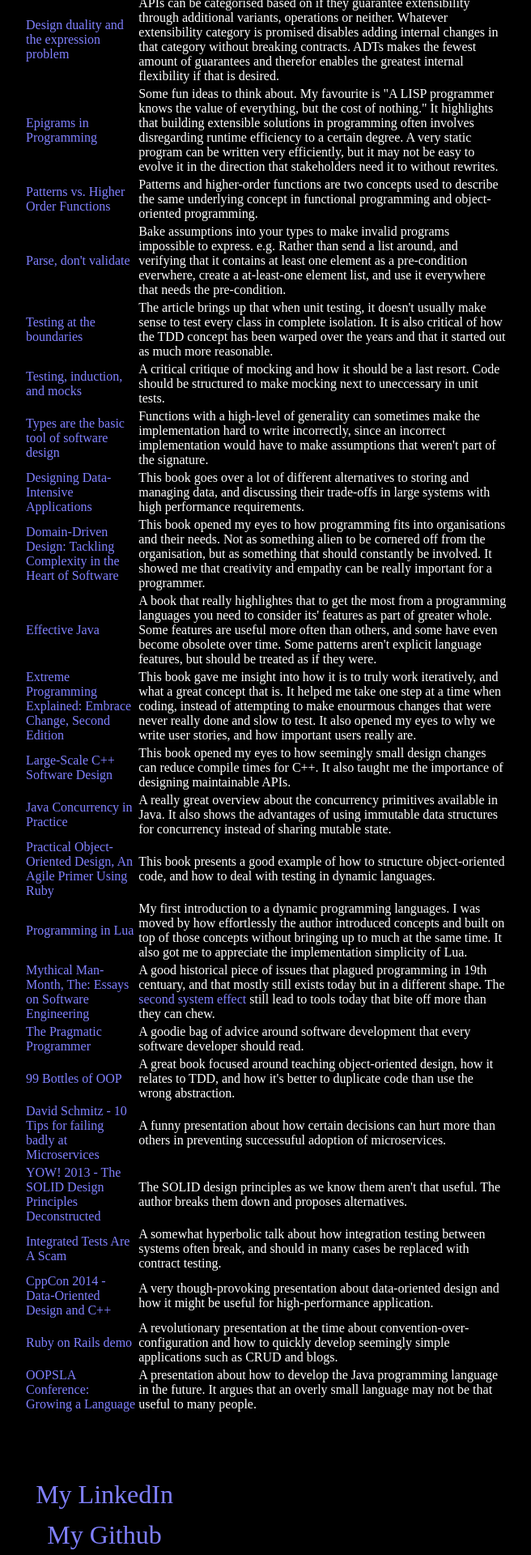
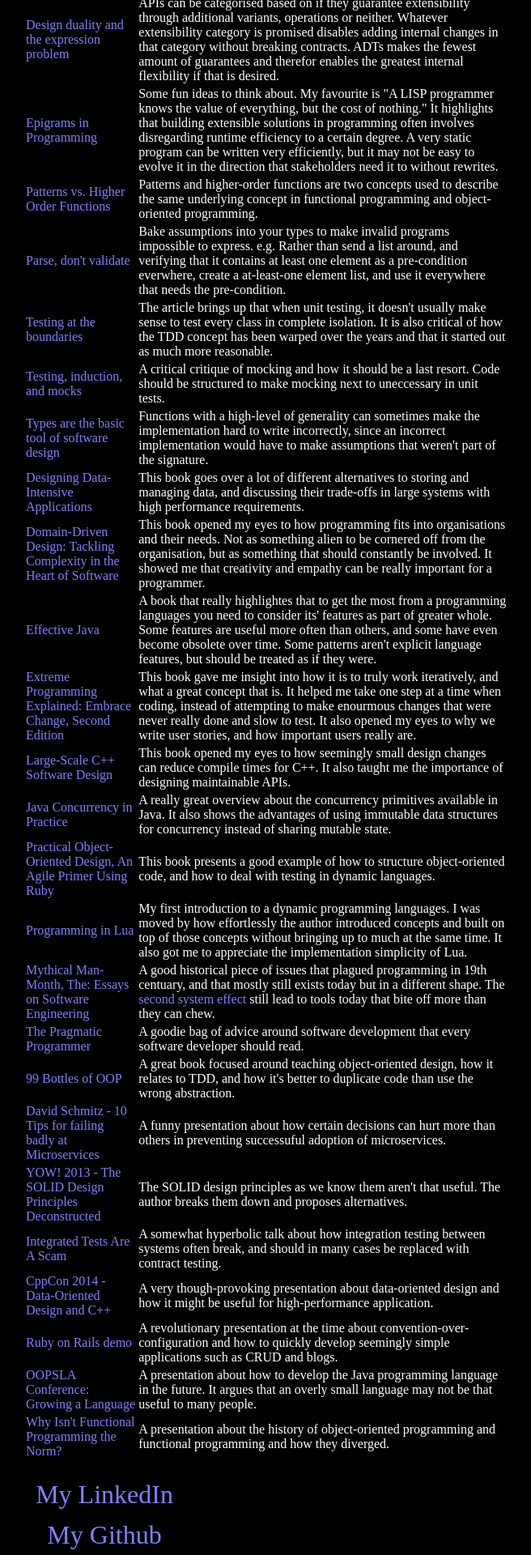
Before and after one commit to johannes-qvarford/johannes-qvarford.github.io, a Jekyll site: the page built from recommendations/index.html, in a window 1280 px wide. Shown: the part 769-2689 px from the top of the page at 81% size, without its empty margins (511-1167 px from the left). Built offline with Jekyll 4.4.1, drawn with Linux system fonts in a browser that asks for light colours.

Commit message:
Why Isn't Functional Programming the Norm?

```diff
--- a/recommendations/index.html
+++ b/recommendations/index.html
@@ -151,6 +151,10 @@ recommendations:
     review: |
       A presentation about how to develop the Java programming language in the future.
       It argues that an overly small language may not be that useful to many people.
+  - name: Why Isn't Functional Programming the Norm?
+    link: https://www.youtube.com/watch?v=QyJZzq0v7Z4
+    review: |
+      A presentation about the history of object-oriented programming and functional programming and how they diverged.
 ---
 <!--
   - name: T
@@ -161,8 +165,6 @@ recommendations:
 <!--
   TODO:
 
-https://www.youtube.com/watch?v=lw6TaiXzHAE
-https://www.youtube.com/watch?v=QyJZzq0v7Z4
 https://www.youtube.com/watch?v=jlPaby7suOc
 https://www.youtube.com/watch?v=LhoLuui9gX8
 https://www.youtube.com/watch?v=nKyF8fzed0w
```
